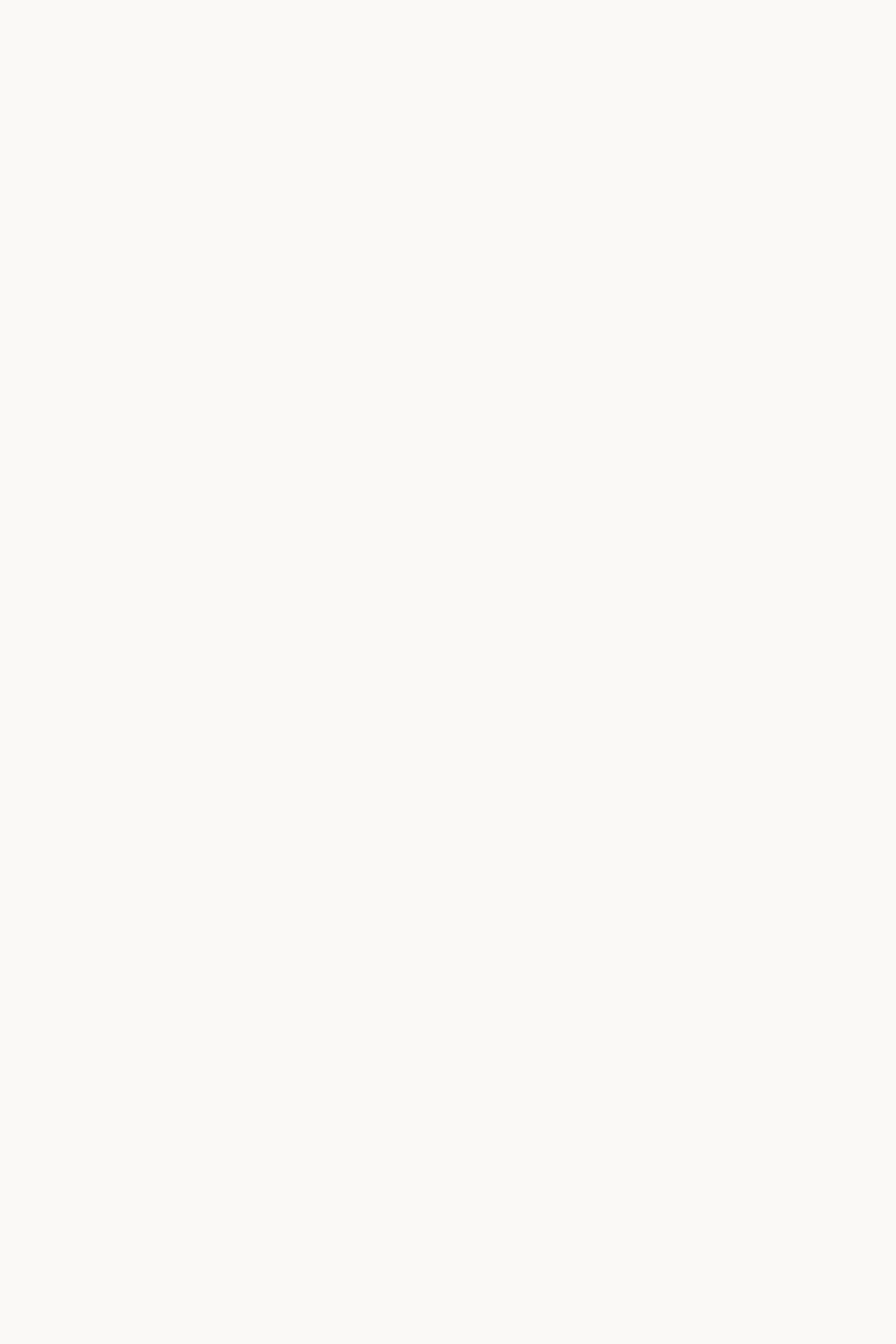
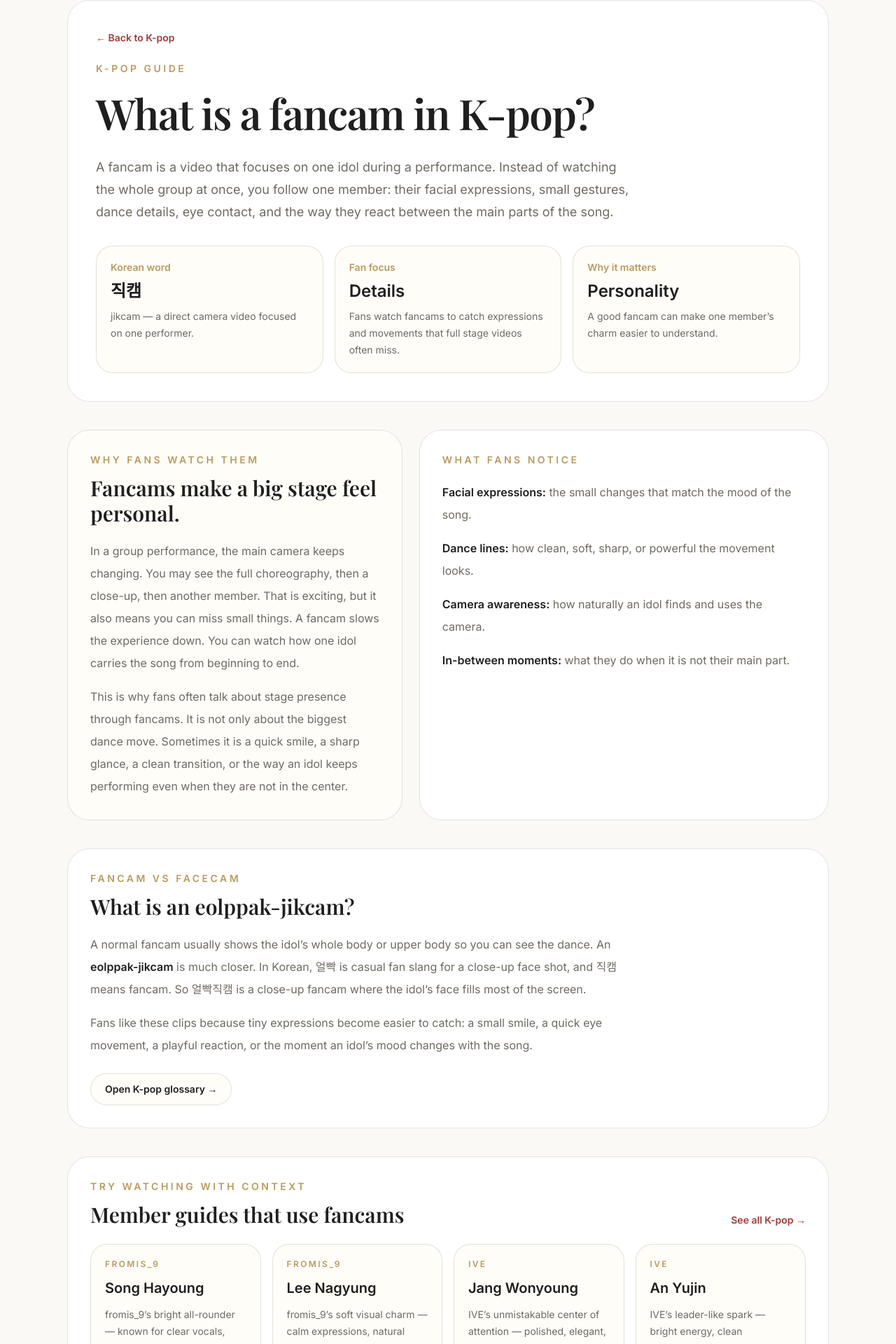
Before and after one commit to kjgusgh-source/korea-inside, a Next.js app: page /kpop/what-is-a-fancam in a window 1280 px wide. Before the commit this address had no page. Shown: the part 140-2060 px from the top of the page at 70% size. Before the commit the page ends 800 px from the top, so only its background shows below. Built offline with nearby package versions, Linux system fonts and the light colour scheme; a web font is replaced by a local one.

Commit message:
Add K-pop fancam guide

```diff
--- a/app/kpop/page.tsx
+++ b/app/kpop/page.tsx
@@ -45,6 +45,13 @@ export default function KpopPage() {
     className="rounded-full border border-[var(--border)] bg-[var(--card)] px-5 py-3 text-sm font-semibold text-[var(--text)] transition hover:-translate-y-0.5 hover:shadow-md"
   >
     Open K-pop glossary →
+  </Link>
+
+  <Link
+    href="/kpop/what-is-a-fancam"
+    className="rounded-full border border-[var(--border)] bg-[var(--card)] px-5 py-3 text-sm font-semibold text-[var(--text)] transition hover:-translate-y-0.5 hover:shadow-md"
+  >
+    What is a fancam? →
   </Link>
 </div>
         </section>
--- /dev/null
+++ b/app/kpop/what-is-a-fancam/page.tsx
@@ -0,0 +1,219 @@
+import type { Metadata } from "next";
+import Link from "next/link";
+import SiteHeader from "../../../components/SiteHeader";
+import { getPublishedMemberGuides } from "../../../lib/publishedGuides";
+
+export const metadata: Metadata = {
+  title: "What is a fancam in K-pop?",
+  description:
+    "A friendly explanation of K-pop fancams, facecams, eolppak-jikcam, viral stage moments, and why fans love watching individual idol videos.",
+};
+
+export default function WhatIsAFancamPage() {
+  const relatedGuides = getPublishedMemberGuides().slice(0, 4);
+
+  return (
+    <main className="min-h-screen bg-[var(--background)] text-[var(--text)]">
+      <div className="mx-auto flex w-full max-w-6xl flex-col gap-10 px-6 py-6 md:px-8 md:py-8">
+        <SiteHeader />
+
+        <article className="rounded-[2rem] border border-[var(--border)] bg-[var(--surface)] p-6 md:p-10">
+          <Link
+            href="/kpop"
+            className="mb-6 inline-flex text-sm font-semibold text-[var(--accent)]"
+          >
+            ← Back to K-pop
+          </Link>
+
+          <p className="text-sm font-semibold uppercase tracking-[0.25em] text-[var(--gold)]">
+            K-pop guide
+          </p>
+
+          <h1 className="mt-4 max-w-3xl text-4xl font-semibold leading-tight tracking-tight md:text-6xl">
+            What is a fancam in K-pop?
+          </h1>
+
+          <p className="mt-6 max-w-3xl text-base leading-8 text-[var(--muted)] md:text-lg">
+            A fancam is a video that focuses on one idol during a performance.
+            Instead of watching the whole group at once, you follow one member:
+            their facial expressions, small gestures, dance details, eye
+            contact, and the way they react between the main parts of the song.
+          </p>
+
+          <div className="mt-8 grid gap-4 md:grid-cols-3">
+            <div className="rounded-[1.5rem] border border-[var(--border)] bg-[var(--card)] p-5">
+              <p className="text-sm font-semibold text-[var(--gold)]">
+                Korean word
+              </p>
+              <p className="mt-2 text-2xl font-semibold">직캠</p>
+              <p className="mt-2 text-sm leading-6 text-[var(--muted)]">
+                jikcam — a direct camera video focused on one performer.
+              </p>
+            </div>
+
+            <div className="rounded-[1.5rem] border border-[var(--border)] bg-[var(--card)] p-5">
+              <p className="text-sm font-semibold text-[var(--gold)]">
+                Fan focus
+              </p>
+              <p className="mt-2 text-2xl font-semibold">Details</p>
+              <p className="mt-2 text-sm leading-6 text-[var(--muted)]">
+                Fans watch fancams to catch expressions and movements that full
+                stage videos often miss.
+              </p>
+            </div>
+
+            <div className="rounded-[1.5rem] border border-[var(--border)] bg-[var(--card)] p-5">
+              <p className="text-sm font-semibold text-[var(--gold)]">
+                Why it matters
+              </p>
+              <p className="mt-2 text-2xl font-semibold">Personality</p>
+              <p className="mt-2 text-sm leading-6 text-[var(--muted)]">
+                A good fancam can make one member’s charm easier to understand.
+              </p>
+            </div>
+          </div>
+        </article>
+
+        <section className="grid gap-6 md:grid-cols-[0.9fr_1.1fr]">
+          <div className="rounded-[2rem] border border-[var(--border)] bg-[var(--card)] p-6 md:p-8">
+            <p className="text-sm font-semibold uppercase tracking-[0.25em] text-[var(--gold)]">
+              Why fans watch them
+            </p>
+
+            <h2 className="mt-3 text-3xl font-semibold">
+              Fancams make a big stage feel personal.
+            </h2>
+
+            <p className="mt-5 text-base leading-8 text-[var(--muted)]">
+              In a group performance, the main camera keeps changing. You may
+              see the full choreography, then a close-up, then another member.
+              That is exciting, but it also means you can miss small things.
+              A fancam slows the experience down. You can watch how one idol
+              carries the song from beginning to end.
+            </p>
+
+            <p className="mt-4 text-base leading-8 text-[var(--muted)]">
+              This is why fans often talk about stage presence through fancams.
+              It is not only about the biggest dance move. Sometimes it is a
+              quick smile, a sharp glance, a clean transition, or the way an
+              idol keeps performing even when they are not in the center.
+            </p>
+          </div>
+
+          <div className="rounded-[2rem] border border-[var(--border)] bg-[var(--surface)] p-6 md:p-8">
+            <p className="text-sm font-semibold uppercase tracking-[0.25em] text-[var(--gold)]">
+              What fans notice
+            </p>
+
+            <ul className="mt-5 space-y-4 text-base leading-8 text-[var(--muted)]">
+              <li>
+                <span className="font-semibold text-[var(--text)]">
+                  Facial expressions:
+                </span>{" "}
+                the small changes that match the mood of the song.
+              </li>
+              <li>
+                <span className="font-semibold text-[var(--text)]">
+                  Dance lines:
+                </span>{" "}
+                how clean, soft, sharp, or powerful the movement looks.
+              </li>
+              <li>
+                <span className="font-semibold text-[var(--text)]">
+                  Camera awareness:
+                </span>{" "}
+                how naturally an idol finds and uses the camera.
+              </li>
+              <li>
+                <span className="font-semibold text-[var(--text)]">
+                  In-between moments:
+                </span>{" "}
+                what they do when it is not their main part.
+              </li>
+            </ul>
+          </div>
+        </section>
+
+        <section className="rounded-[2rem] border border-[var(--border)] bg-[var(--surface)] p-6 md:p-8">
+          <p className="text-sm font-semibold uppercase tracking-[0.25em] text-[var(--gold)]">
+            Fancam vs facecam
+          </p>
+
+          <h2 className="mt-3 text-3xl font-semibold">
+            What is an eolppak-jikcam?
+          </h2>
+
+          <p className="mt-5 max-w-3xl text-base leading-8 text-[var(--muted)]">
+            A normal fancam usually shows the idol’s whole body or upper body so
+            you can see the dance. An <span className="font-semibold text-[var(--text)]">eolppak-jikcam</span>{" "}
+            is much closer. In Korean, 얼빡 is casual fan slang for a close-up
+            face shot, and 직캠 means fancam. So 얼빡직캠 is a close-up fancam
+            where the idol’s face fills most of the screen.
+          </p>
+
+          <p className="mt-4 max-w-3xl text-base leading-8 text-[var(--muted)]">
+            Fans like these clips because tiny expressions become easier to
+            catch: a small smile, a quick eye movement, a playful reaction, or
+            the moment an idol’s mood changes with the song.
+          </p>
+
+          <div className="mt-6">
+            <Link
+              href="/kpop/glossary"
+              className="inline-flex rounded-full border border-[var(--border)] bg-[var(--card)] px-5 py-3 text-sm font-semibold text-[var(--text)] transition hover:-translate-y-0.5 hover:shadow-md"
+            >
+              Open K-pop glossary →
+            </Link>
+          </div>
+        </section>
+
+        <section className="rounded-[2rem] border border-[var(--border)] bg-[var(--surface)] p-6 md:p-8">
+          <div className="flex flex-col gap-3 md:flex-row md:items-end md:justify-between">
+            <div>
+              <p className="text-sm font-semibold uppercase tracking-[0.25em] text-[var(--gold)]">
+                Try watching with context
+              </p>
+
+              <h2 className="mt-3 text-3xl font-semibold">
+                Member guides that use fancams
+              </h2>
+            </div>
+
+            <Link
+              href="/kpop"
+              className="text-sm font-semibold text-[var(--accent)] transition hover:opacity-80"
+            >
+              See all K-pop →
+            </Link>
+          </div>
+
+          <div className="mt-6 grid gap-4 md:grid-cols-2 lg:grid-cols-4">
+            {relatedGuides.map(({ group, member }) => (
+              <Link
+                key={`${group.id}-${member.id}`}
+                href={`/kpop/${group.id}/${member.id}`}
+                className="group rounded-[1.5rem] border border-[var(--border)] bg-[var(--card)] p-5 transition hover:-translate-y-1 hover:shadow-md"
+              >
+                <p className="text-xs font-semibold uppercase tracking-[0.2em] text-[var(--gold)]">
+                  {group.name}
+                </p>
+
+                <h3 className="mt-3 text-xl font-semibold text-[var(--text)]">
+                  {member.name}
+                </h3>
+
+                <p className="mt-3 line-clamp-3 text-sm leading-6 text-[var(--muted)]">
+                  {member.note}
+                </p>
+
+                <p className="mt-4 text-sm font-semibold text-[var(--accent)]">
+                  Read guide →
+                </p>
+              </Link>
+            ))}
+          </div>
+        </section>
+      </div>
+    </main>
+  );
+}
--- a/app/sitemap.ts
+++ b/app/sitemap.ts
@@ -20,6 +20,12 @@ export default function sitemap(): MetadataRoute.Sitemap {
     },
     {
       url: `${baseUrl}/kpop/glossary`,
+      lastModified: new Date(),
+      changeFrequency: "monthly",
+      priority: 0.7,
+    },
+    {
+      url: `${baseUrl}/kpop/what-is-a-fancam`,
       lastModified: new Date(),
       changeFrequency: "monthly",
       priority: 0.7,
```
